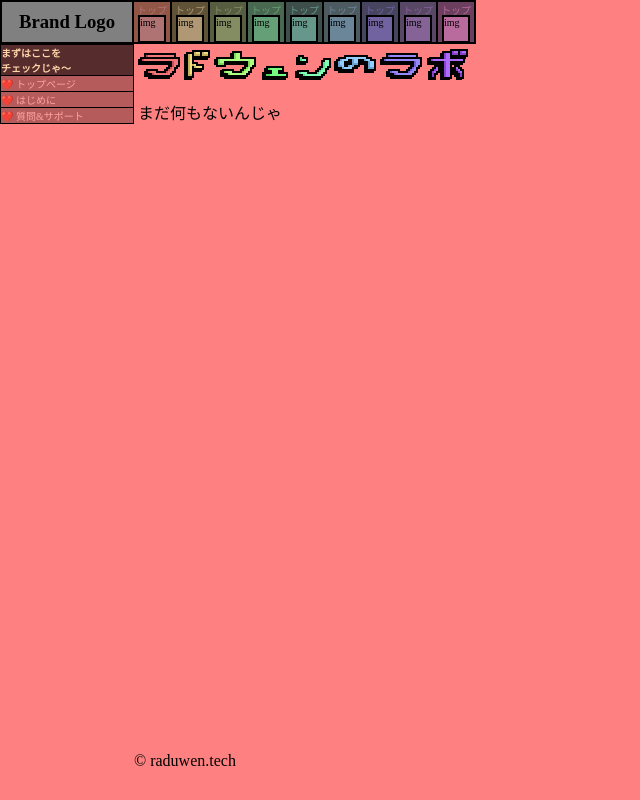
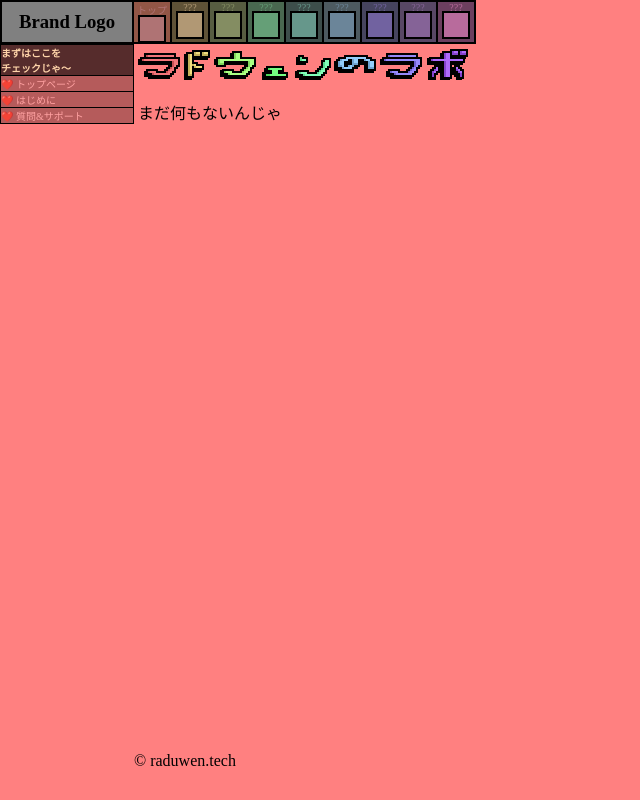
Before and after one commit to raduwen/raduwen.github.io, a Next.js app: page /home in a window 1280 px wide. Shown: the whole page, without its empty margins (0-640 px from the left). Built offline with nearby package versions, Linux system fonts and the light colour scheme.

Commit message:
fix main menu item

```diff
--- a/components/MainMenu/index.jsx
+++ b/components/MainMenu/index.jsx
@@ -101,7 +101,7 @@ const MenuItem = ({ text, color, onClick }) => {
     <li style={liStyle} onMouseEnter={() => { setIsHover(true) }} onMouseLeave={() => { setIsHover(false) }} onClick={onClick}>
       <div style={{ position: 'relative', display: 'flex', flexDirection: 'column', alignItems: 'center', fontSize: '10px', textDecoration: 'none' }}>
         <div style={{ color: subColor }}>{text}</div>
-        <div style={{ ...styles.img, backgroundColor: subColor }}>img</div>
+        <div style={{ ...styles.img, backgroundColor: subColor }}></div>
       </div>
     </li>
   )
@@ -120,14 +120,14 @@ const MainMenu = () => {
         <BrandLogo />
         <ul style={ styles.ul }>
           <MenuItem text="トップ" color="a" onClick={() => console.log("TODO")}/>
-          <MenuItem text="トップ" color="b" onClick={() => console.log("TODO")}/>
-          <MenuItem text="トップ" color="c" onClick={() => console.log("TODO")}/>
-          <MenuItem text="トップ" color="d" onClick={() => console.log("TODO")}/>
-          <MenuItem text="トップ" color="e" onClick={() => console.log("TODO")}/>
-          <MenuItem text="トップ" color="f" onClick={() => console.log("TODO")}/>
-          <MenuItem text="トップ" color="g" onClick={() => console.log("TODO")}/>
-          <MenuItem text="トップ" color="h" onClick={() => console.log("TODO")}/>
-          <MenuItem text="トップ" color="i" onClick={() => console.log("TODO")}/>
+          <MenuItem text="???" color="b" onClick={() => console.log("TODO")}/>
+          <MenuItem text="???" color="c" onClick={() => console.log("TODO")}/>
+          <MenuItem text="???" color="d" onClick={() => console.log("TODO")}/>
+          <MenuItem text="???" color="e" onClick={() => console.log("TODO")}/>
+          <MenuItem text="???" color="f" onClick={() => console.log("TODO")}/>
+          <MenuItem text="???" color="g" onClick={() => console.log("TODO")}/>
+          <MenuItem text="???" color="h" onClick={() => console.log("TODO")}/>
+          <MenuItem text="???" color="i" onClick={() => console.log("TODO")}/>
         </ul>
       </section>
     </nav>
```
